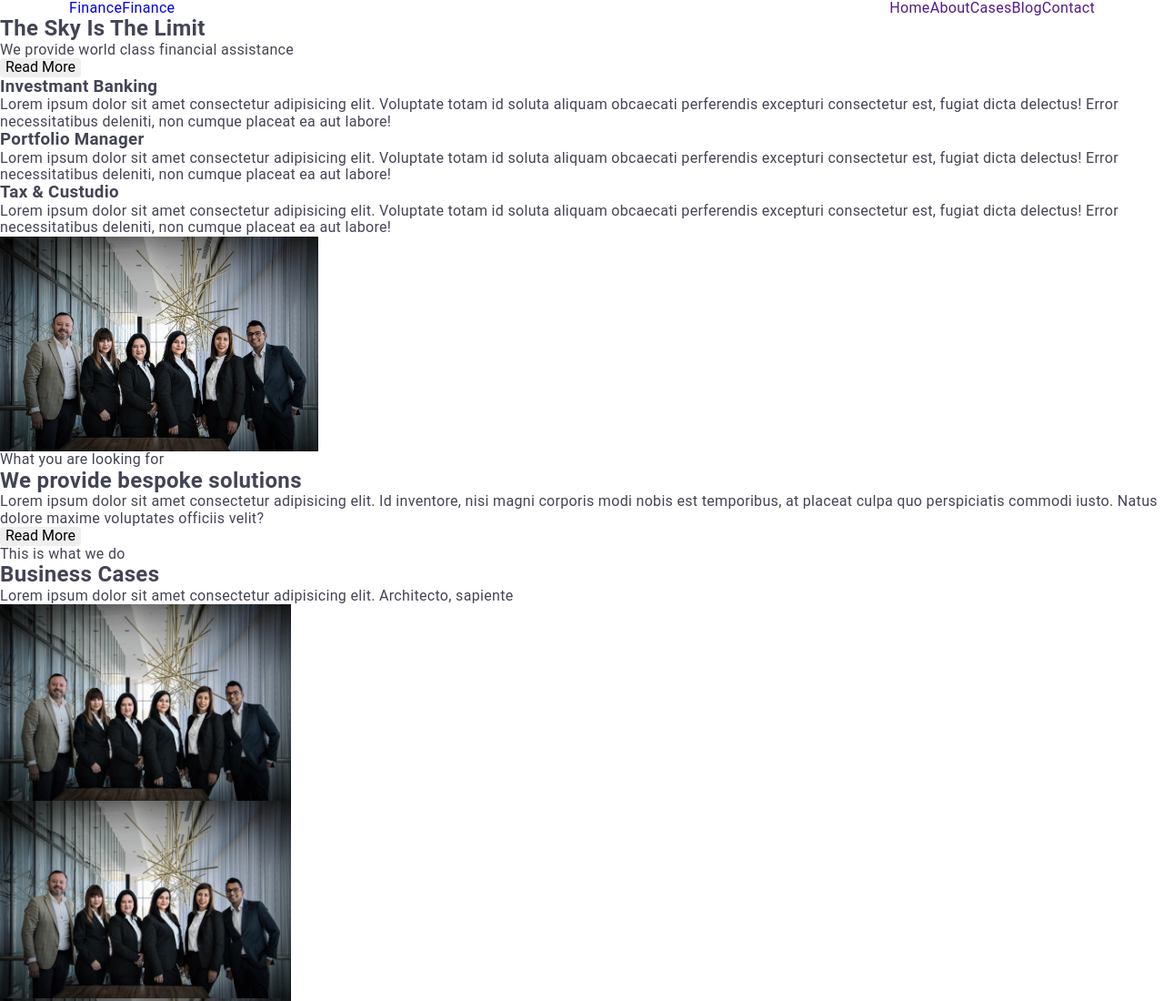
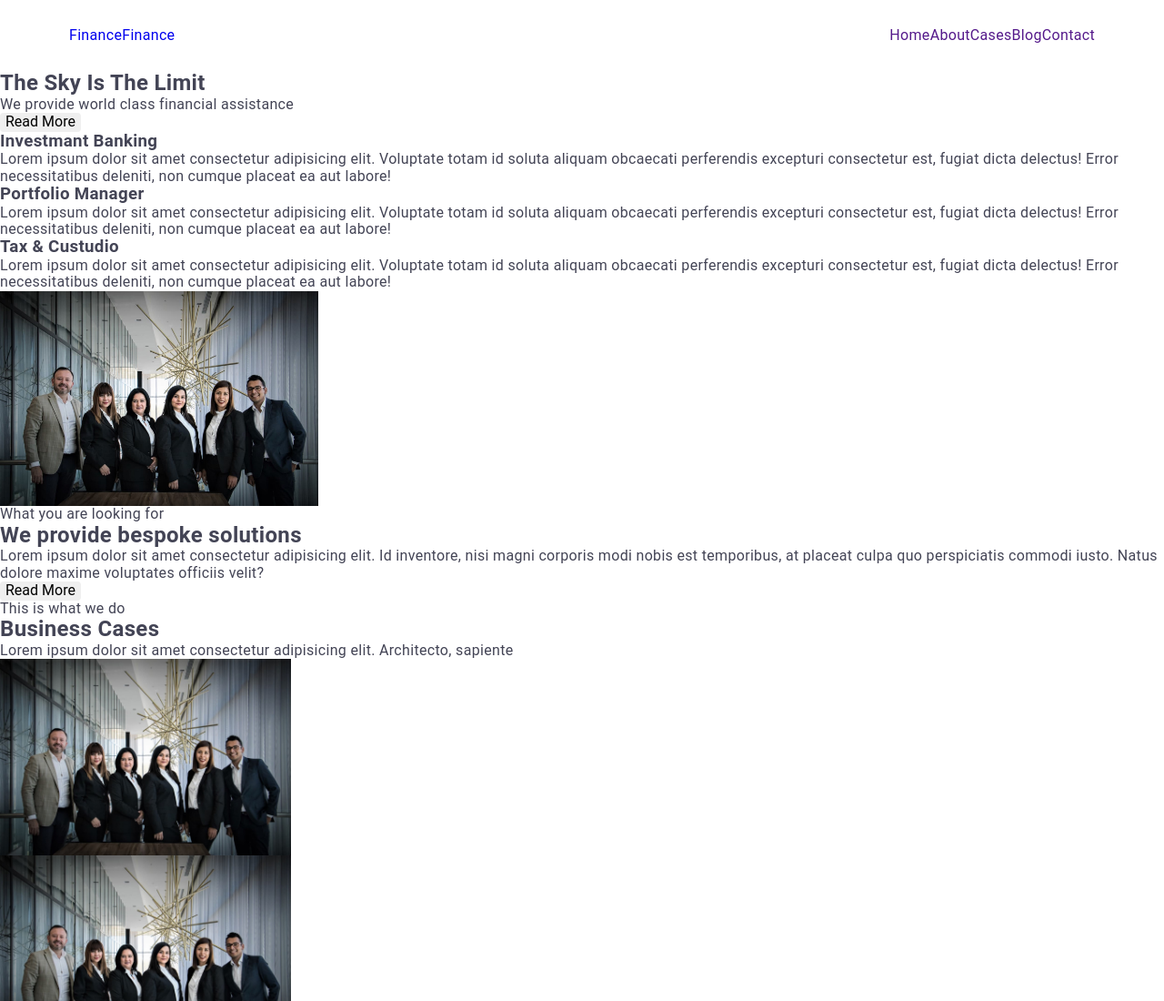
Before and after one commit to Maksym-Shcherbak/practice, a plain HTML site: page index.html in a window 1280 px wide. Shown: the top 1100 px of the page at 91% size. Drawn offline with nearby package versions, Linux system fonts and the light colour scheme.

Commit message:
Update index.css

```diff
--- a/css/index.css
+++ b/css/index.css
@@ -19,8 +19,6 @@ body {
   background-color: #ffffff;
   font-size: 16px;
   letter-spacing: 0.02em;
-
-
 }
 
 h1,
@@ -84,23 +82,32 @@ button {
 
 /* ---------HEADER--------- */
 
-.header {}
+.header {
+  /* height: 80px; */
+  /* display: flex; */
+}
 
 .header .container {
   display: flex;
-
+  align-items: center;
 }
 
-.header-logo {}
+.header-logo {
+}
 
 .header-nav {
   margin-left: auto;
+  /* padding: 30px 0; */
 }
 
 .header-list {
   display: flex;
 }
 
-.header-item {}
+.header-item {
+}
 
-.header-link {}
+.header-link {
+  padding: 30px 0;
+  display: block;
+}
```
